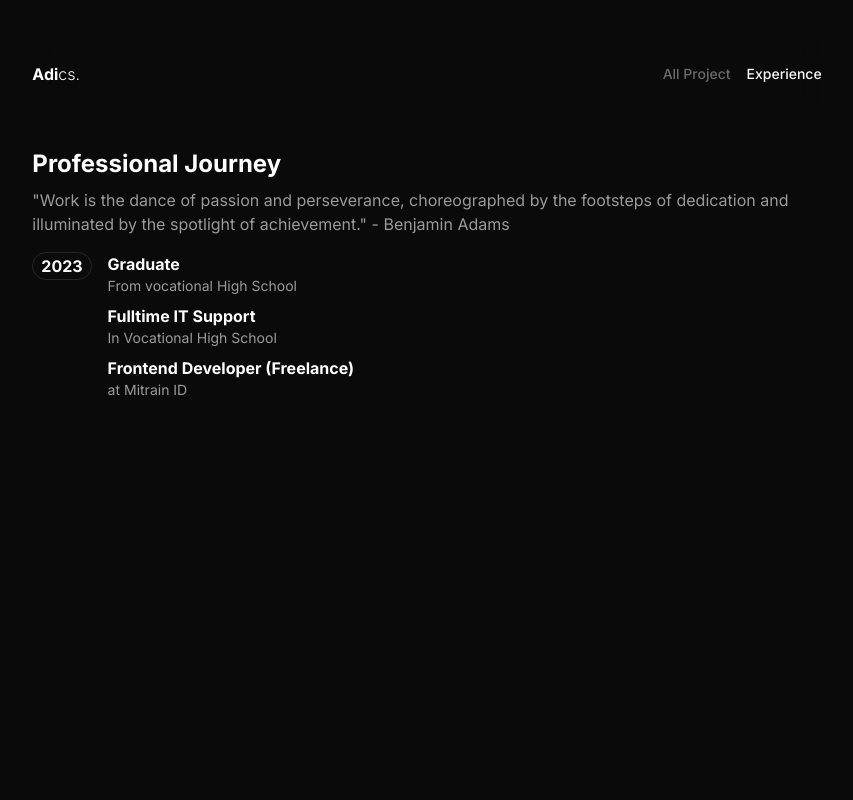
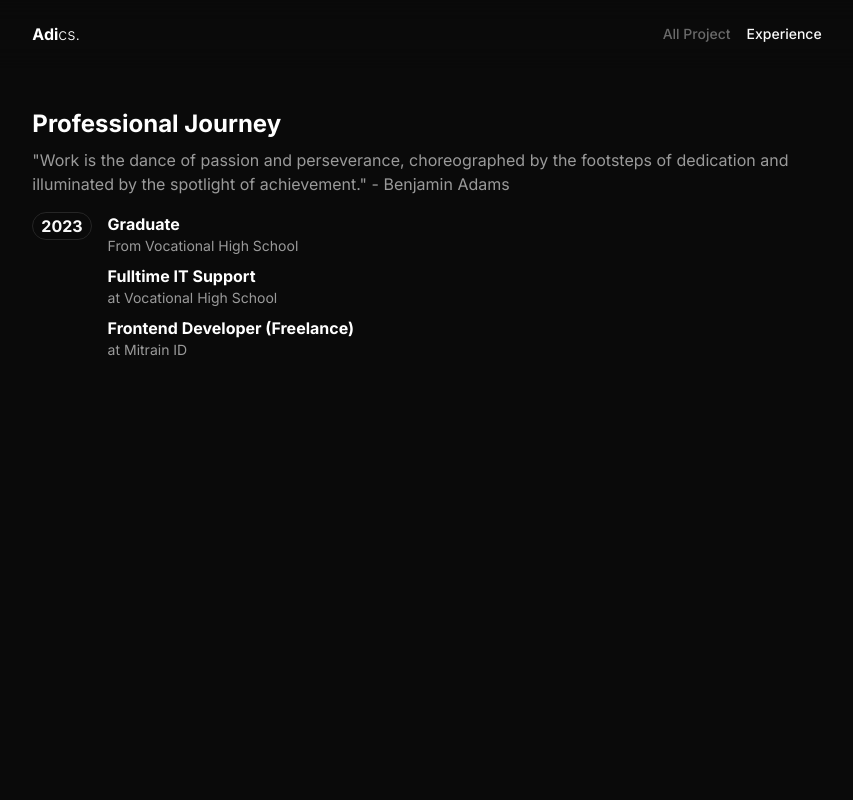
Before and after one commit to AdiCahyaSaputra/personal-website, a Next.js app: page /experience in a window 1280 px wide. Shown: the top 800 px of the page, without its empty margins (213-1066 px from the left). Built offline with nearby package versions, Linux system fonts and the light colour scheme.

Commit message:
style(navbar): change navbar container

```diff
--- a/app/experience/page.tsx
+++ b/app/experience/page.tsx
@@ -15,12 +15,12 @@ const experiencesData = [
   {
     experience: "Graduate",
     year: 2023,
-    at: "From vocational High School",
+    at: "From Vocational High School",
   },
   {
     experience: "Fulltime IT Support",
     year: 2023,
-    at: "In Vocational High School",
+    at: "at Vocational High School",
   },
   {
     experience: "Frontend Developer (Freelance)",
--- a/app/layout.tsx
+++ b/app/layout.tsx
@@ -22,13 +22,15 @@ const RootLayout = ({ children }: TProps) => {
         )}
       >
         <ThemeProvider attribute="class" defaultTheme="dark" enableSystem>
-          <div className="md:w-8/12 container py-10 relative">
+          <div className="relative">
             <Navbar />
-            {children}
-            <footer className="mt-14 flex justify-between items-center text-sm">
-              <p>&copy; {new Date().getFullYear()}</p>
-              <p>Adi Cahya Saputra</p>
-            </footer>
+            <div className="md:w-8/12 container pb-10">
+              {children}
+              <footer className="mt-14 flex justify-between items-center text-sm">
+                <p>&copy; {new Date().getFullYear()}</p>
+                <p>Adi Cahya Saputra</p>
+              </footer>
+            </div>
           </div>
         </ThemeProvider>
       </body>
--- a/components/section/Navbar.tsx
+++ b/components/section/Navbar.tsx
@@ -32,7 +32,8 @@ const Navbar: React.FC = () => {
 
   return (
     <LayoutGroup>
-      <nav className="sticky top-0 py-4 w-full bg-background supports-[backdrop-filter]:bg-background/80 z-10 supports-[backdrop-filter]:backdrop-blur-md flex justify-between items-center">
+      <nav className="sticky top-0 py-4 w-full bg-background supports-[backdrop-filter]:bg-background/80 z-10 supports-[backdrop-filter]:backdrop-blur-md">
+        <div className="md:w-8/12 container flex justify-between items-center">
           <Link href="/" className="font-light">
             <span className="font-bold">Adi</span>cs.
           </Link>
@@ -43,8 +44,7 @@ const Navbar: React.FC = () => {
                 <Button
                   asChild
                   variant="link"
-                className={`no-underline hover:no-underline focus-visible:ring-secondary ${
-                  path === item.url
+                  className={`no-underline hover:no-underline focus-visible:ring-secondary ${path === item.url
                       ? "text-foreground"
                       : "hover:text-foreground text-foreground/40"
                     } p-0`}
@@ -82,6 +82,7 @@ const Navbar: React.FC = () => {
               </DropdownMenuGroup>
             </DropdownMenuContent>
           </DropdownMenu>
+        </div>
       </nav>
     </LayoutGroup>
   );
```
Also changed, not shown: 1 other file (tests, documents, lock files or other folders). Lines whose indentation alone changed are shown as unchanged.
